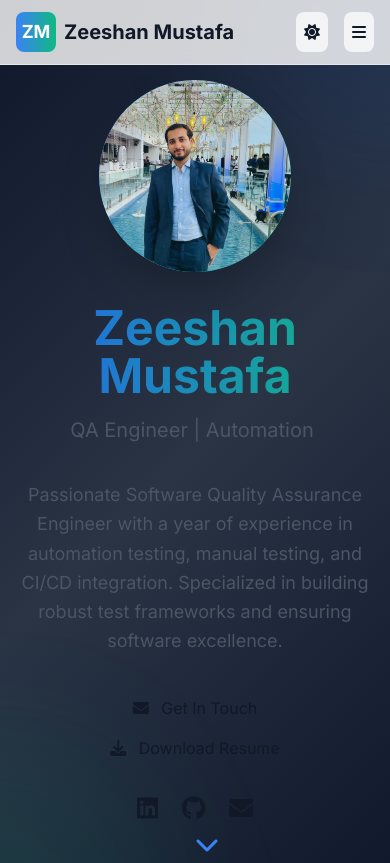
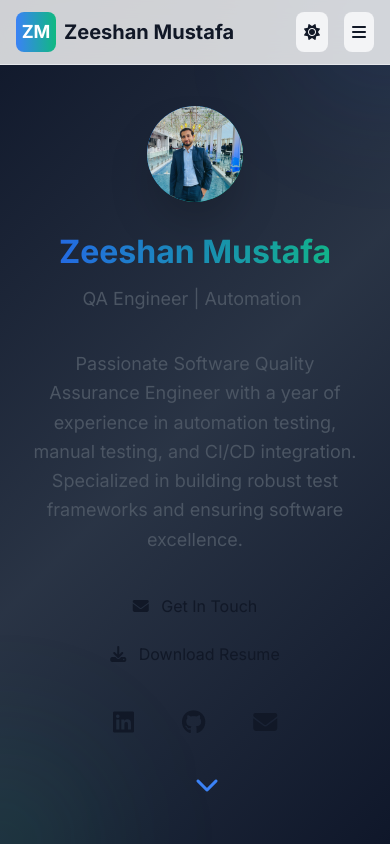
Before and after one commit to ZeeshanJumabhoy/ZeeshanPortfolio, a website: page index.html in a window 390 px wide. Shown: the top 863 px of the page. Drawn offline with nearby package versions, Linux system fonts and the light colour scheme; animation ran at ten frames a second.

Commit message:
Fixed the contact me issue

```diff
--- a/css/style.css
+++ b/css/style.css
@@ -9,6 +9,7 @@
 
 html {
     scroll-behavior: smooth;
+    overflow-x: hidden; /* Prevent horizontal scrolling */
 }
 
 body {
@@ -16,6 +17,43 @@ body {
     line-height: 1.6;
     -webkit-font-smoothing: antialiased;
     -moz-osx-font-smoothing: grayscale;
+    overflow-x: hidden; /* Prevent horizontal scrolling */
+    width: 100%;
+    min-width: 320px; /* Minimum width for small devices */
+}
+
+/* Container fixes for mobile */
+.container {
+    width: 100%;
+    max-width: 100%;
+    padding-left: 1rem;
+    padding-right: 1rem;
+    margin-left: auto;
+    margin-right: auto;
+}
+
+@media (min-width: 640px) {
+    .container {
+        max-width: 640px;
+    }
+}
+
+@media (min-width: 768px) {
+    .container {
+        max-width: 768px;
+    }
+}
+
+@media (min-width: 1024px) {
+    .container {
+        max-width: 1024px;
+    }
+}
+
+@media (min-width: 1280px) {
+    .container {
+        max-width: 1280px;
+    }
 }
 
 /* Custom Scrollbar */
@@ -48,6 +86,20 @@ body {
 .nav-link:hover::after,
 .nav-link.active::after {
     @apply w-full;
+}
+
+/* Prevent horizontal overflow on all sections */
+section {
+    width: 100%;
+    max-width: 100%;
+    overflow-x: hidden;
+}
+
+/* Fix for background elements causing overflow */
+.bg-gradient-to-br,
+.bg-gradient-to-b {
+    width: 100%;
+    max-width: 100%;
 }
 
 /* Buttons */
@@ -606,5 +658,149 @@ select:focus {
     .section-title {
         color: #000;
     }
+}
 
+/* Mobile Responsive Fixes */
+@media (max-width: 768px) {
+    /* Hero section mobile fixes */
+    .min-h-screen {
+        min-height: 100vh;
+        position: relative;
+    }
+
+    /* Background element positioning fixes */
+    .absolute.-top-40.-right-40,
+    .absolute.-bottom-40.-left-40 {
+        width: 200px !important;
+        height: 200px !important;
+    }
+
+    .absolute.-top-40.-right-40 {
+        top: -100px !important;
+        right: -100px !important;
+    }
+
+    .absolute.-bottom-40.-left-40 {
+        bottom: -100px !important;
+        left: -100px !important;
+    }
+
+    /* Container mobile spacing */
+    .container.mx-auto.px-4 {
+        padding-left: 1rem;
+        padding-right: 1rem;
+        margin-left: auto;
+        margin-right: auto;
+        width: 100%;
+        max-width: 100%;
+    }
+
+    /* Hero content mobile alignment */
+    .max-w-4xl.mx-auto {
+        max-width: 100%;
+        padding: 0 1rem;
+    }
+
+    /* Profile image mobile size */
+    .w-48.h-48 {
+        width: 8rem !important;
+        height: 8rem !important;
+    }
+
+    /* Title responsive sizing */
+    .text-5xl.md\:text-7xl {
+        font-size: 2.5rem !important;
+        line-height: 1.1;
+    }
+
+    /* Tagline mobile size */
+    .text-xl.md\:text-2xl {
+        font-size: 1.125rem !important;
+    }
+
+    /* Description mobile spacing */
+    .max-w-2xl.mx-auto {
+        max-width: 100%;
+        padding: 0;
+    }
+
+    /* Button container mobile */
+    .flex.flex-col.sm\:flex-row {
+        flex-direction: column;
+        width: 100%;
+    }
+
+    .btn-primary,
+    .btn-secondary {
+        width: 100%;
+        margin-bottom: 0.5rem;
+    }
+
+    /* Social links mobile spacing */
+    .flex.justify-center.space-x-6 {
+        justify-content: center;
+        gap: 1.5rem;
+    }
 }
+
+/* Additional mobile fixes for very small screens */
+@media (max-width: 480px) {
+    .text-5xl.md\:text-7xl {
+        font-size: 2rem !important;
+    }
+
+    .w-48.h-48 {
+        width: 6rem !important;
+        height: 6rem !important;
+    }
+
+    .container {
+        padding-left: 0.75rem;
+        padding-right: 0.75rem;
+    }
+}
+
+/* Bug hunt area mobile responsive */
+@media (max-width: 640px) {
+    #bug-area {
+        height: 200px !important;
+        max-width: 100% !important;
+    }
+}
+
+/* Timeline mobile responsive */
+@media (max-width: 768px) {
+    .timeline-item:nth-child(odd) .timeline-content,
+    .timeline-item:nth-child(even) .timeline-content {
+        margin-left: 2rem !important;
+        margin-right: 0 !important;
+        max-width: calc(100% - 3rem) !important;
+    }
+
+    .timeline-icon {
+        left: 1rem !important;
+        transform: translateX(0) !important;
+    }
+}
+
+/* Skills grid mobile responsive */
+@media (max-width: 768px) {
+    .grid.md\:grid-cols-2.lg\:grid-cols-3 {
+        grid-template-columns: 1fr !important;
+        gap: 1.5rem !important;
+    }
+}
+
+/* Projects grid mobile responsive */
+@media (max-width: 768px) {
+    .grid.md\:grid-cols-2.lg\:grid-cols-3 {
+        grid-template-columns: 1fr !important;
+    }
+}
+
+/* Contact section mobile responsive */
+@media (max-width: 1024px) {
+    .grid.lg\:grid-cols-2 {
+        grid-template-columns: 1fr !important;
+    }
+}
--- a/index.html
+++ b/index.html
@@ -3,7 +3,7 @@
 
 <head>
     <meta charset="UTF-8">
-    <meta name="viewport" content="width=device-width, initial-scale=1.0">
+    <meta name="viewport" content="width=device-width, initial-scale=1.0, maximum-scale=5.0, user-scalable=yes">
     <title>Zeeshan Mustafa - SQA Automation Engineer | Portfolio</title>
 
     <!-- SEO Meta Tags -->
--- a/js/main.js
+++ b/js/main.js
@@ -1,6 +1,9 @@
 // Zeeshan Mustafa Portfolio - JavaScript Functionality
 
 document.addEventListener('DOMContentLoaded', function () {
+    // Ensure we start at the top of the page
+    window.scrollTo(0, 0);
+
     // Initialize AOS (Animate On Scroll)
     AOS.init({
         duration: 1000,
@@ -22,7 +25,7 @@ document.addEventListener('DOMContentLoaded', function () {
     initPDFDownload();
     initNavbarScrollEffect();
     initBugHunt();
-    closeModalAndScroll();
+    // Removed closeModalAndScroll() from page load - only call when modal is actually closed
 });
 
 // Theme Toggle Functionality
@@ -157,9 +160,12 @@ function initBugHunt() {
 
 // Close modal and scroll to contact
 function closeModalAndScroll() {
-    document.getElementById('bugModal').classList.add('hidden');
-    window.resetBugHunt(); // reset game scores
-    document.getElementById('contact').scrollIntoView({ behavior: 'smooth' });
+    const modal = document.getElementById('bugModal');
+    if (modal && !modal.classList.contains('hidden')) {
+        modal.classList.add('hidden');
+        window.resetBugHunt(); // reset game scores
+        document.getElementById('contact').scrollIntoView({ behavior: 'smooth' });
+    }
 }
 
 
@@ -668,6 +674,14 @@ function initKeyboardNavigation() {
 // Initialize keyboard navigation
 initKeyboardNavigation();
 
+// Prevent any unwanted scrolling on page load
+window.addEventListener('load', function() {
+    // Ensure we stay at the top
+    setTimeout(() => {
+        window.scrollTo(0, 0);
+    }, 100);
+});
+
 // Performance optimization: Throttle scroll events
 function throttle(func, limit) {
     let inThrottle;
```
